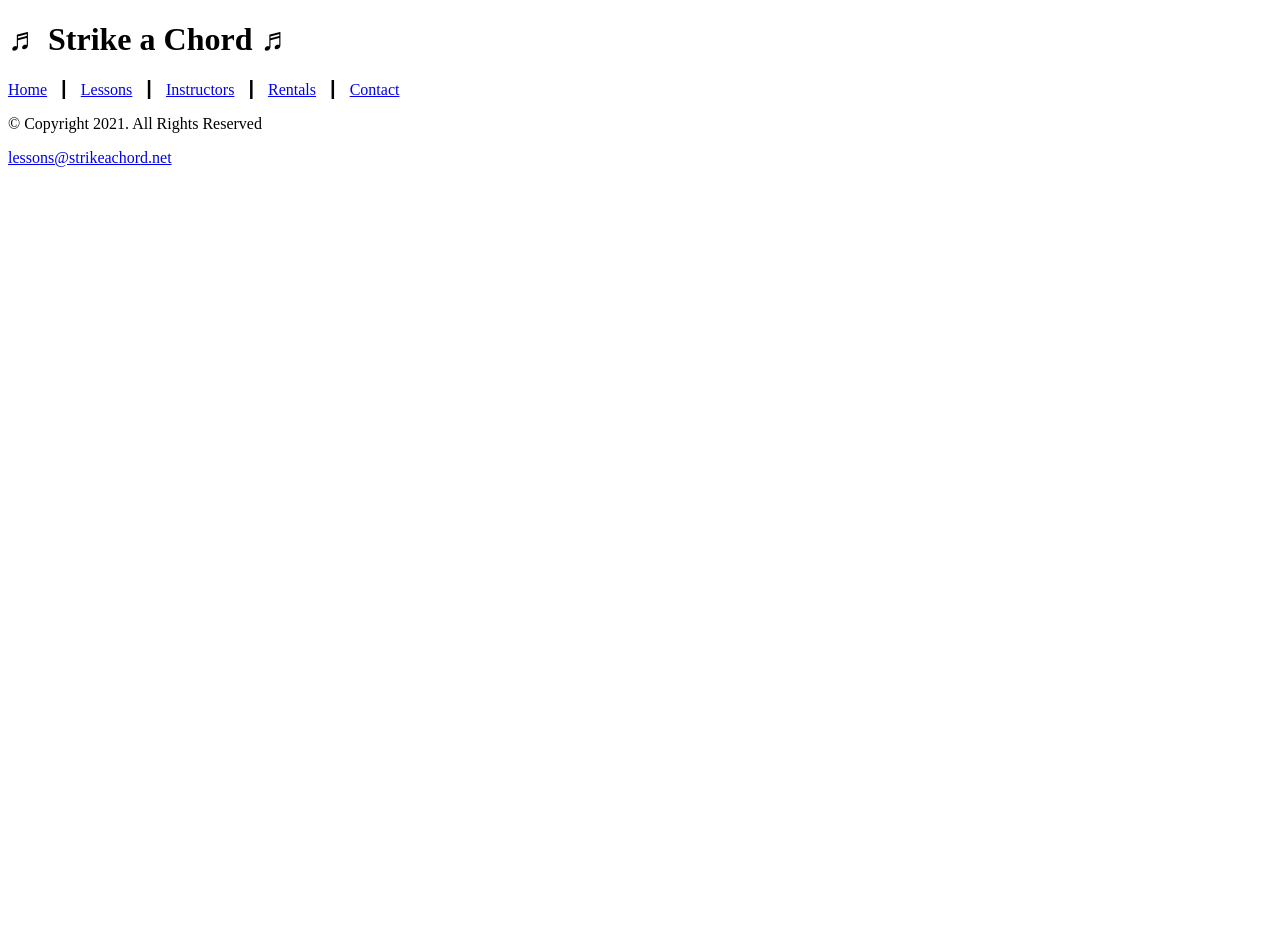
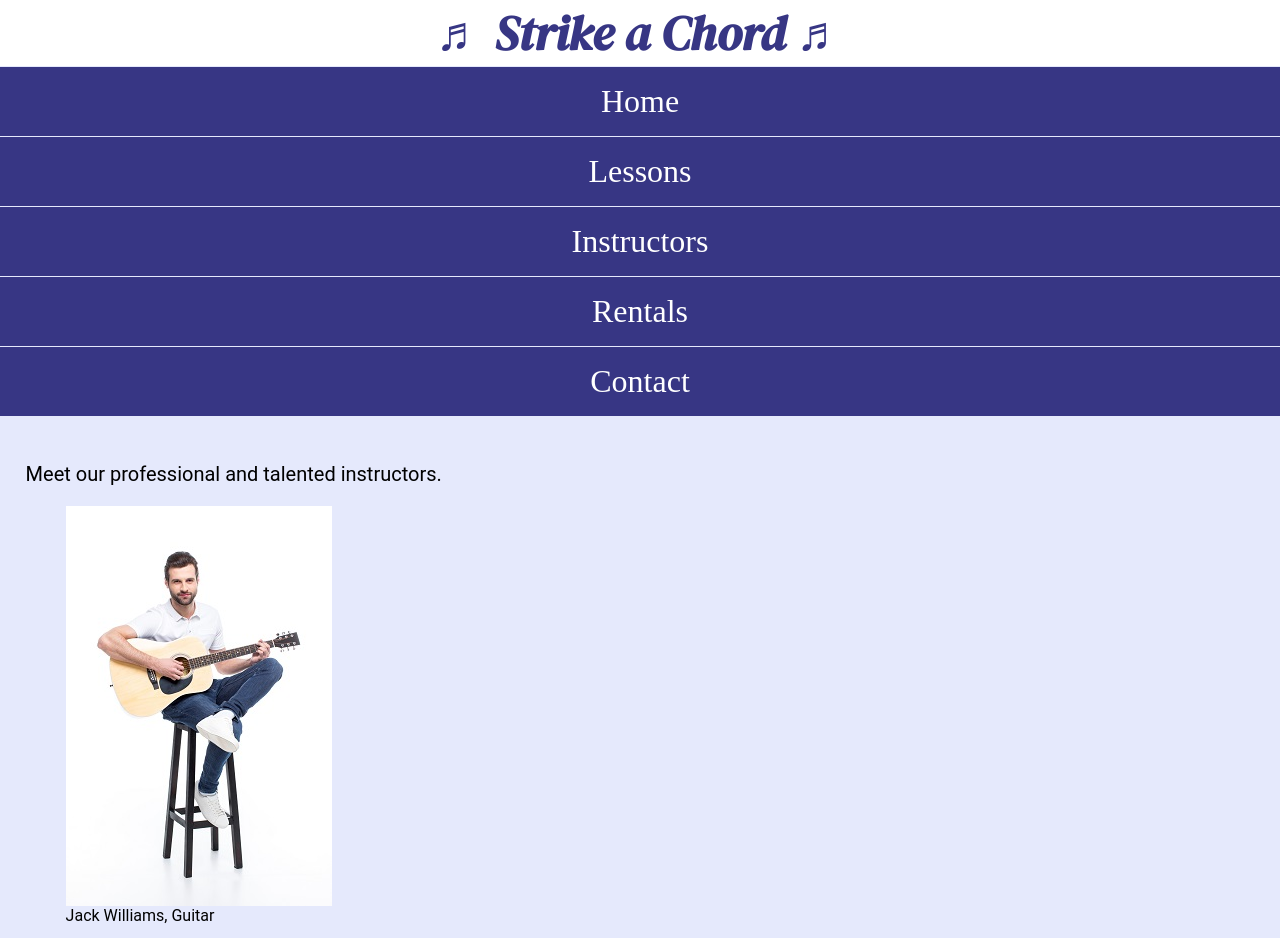
Before and after one commit to StephenADavis/CH-07-Lab-1, a plain HTML site: page instructors.html in a window 1280 px wide. Shown: the top 938 px of the page. Before the commit the page ends 800 px from the top, so only its background shows below. Drawn offline with Linux system fonts and the light colour scheme.

Commit message:
Update instructors.html
applied current stylesheet and added content

```diff
--- a/instructors.html
+++ b/instructors.html
@@ -8,6 +8,11 @@
 <head>
     <title>Strike a Chord: Instrcutors</title>
     <meta charset="utf-8">
+    <link rel="stylesheet" href="css/styles.css">
+    <meta name="viewport" content="width=device-width, intial-scale-1.0">
+    <link rel="preconnect" href="https://fonts.googleapis.com">
+    <link rel="preconnect" href="https://fonts.gstatic.com" crossorigin>
+    <link href="https://fonts.googleapis.com/css2?family=DM+Serif+Display:ital@1&display=swap" rel="stylesheet">
 </head>
 <body>
 
@@ -16,17 +21,42 @@
     </header>
 
     <nav>
-        <p><a href="index.html">Home</a> &nbsp; &#9475; &nbsp;
-           <a href="lessons.html">Lessons</a> &nbsp; &#9475; &nbsp;
-           <a href="instructors.html">Instructors</a> &nbsp; &#9475; &nbsp;
-           <a href="rentals.html">Rentals</a> &nbsp; &#9475; &nbsp;
-           <a href="contact.html">Contact</a></p>
+
+      <ul>
+          <li><a href="index.html">Home</a></li>
+          <li><a href="lessons.html">Lessons</a></li>
+          <li><a href="instructors.html">Instructors</a></li>
+          <li><a href="rentals.html">Rentals</a></li>
+          <li><a href="contact.html">Contact</a></li>
+      </ul>
+
     </nav>
 
-    <main>
+    <main class="grid">
         <!-- Use the main area to add the main content to the webpage. -->
-        <div>
-        </div>
+        <aside>
+          <p>Meet our professional and talented instructors.</p>
+        </aside>
+
+        <figure>
+          <img src="images/guitar-instructor.jpg" alt="guitar instructor"></a>
+          <figcaption>Jack Williams, Guitar</figcaption>
+        </figure>
+
+        <figure>
+          <img src="images/electric-guitar-instructor.jpg" alt="electric guitar instructor"></a>
+          <figcaption>Jose Ramirez, Guitar</figcaption>
+        </figure>
+
+        <figure>
+          <img src="images/piano-instructor.jpg" alt="piano instructor"></a>
+          <figcaption>Elisa Petrov, Piano</figcaption>
+        </figure>
+
+        <figure>
+          <img src="images/violin-instructor.jpg" alt="violin instructor"></a>
+          <figcaption>Maya Hill, Violin</figcaption>
+        </figure>
     </main>
 
     <footer>
```
